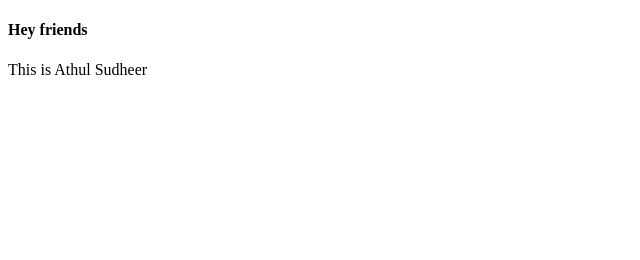
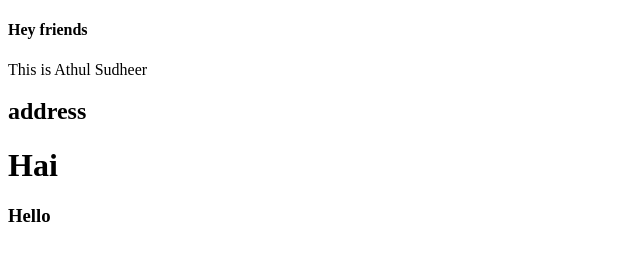
Before and after one commit to athul2200/datewithgit-sample, a plain HTML site: page index2.html in a window 1280 px wide. Shown: the whole page, without its empty margins (0-640 px from the left). Drawn offline with Linux system fonts and the light colour scheme.

Commit message:
index2 again modified

```diff
--- a/index2.html
+++ b/index2.html
@@ -8,5 +8,8 @@
 <body>
     <h4>Hey friends</h4>
     This is Athul Sudheer
+    <h2>address</h2>
+    <h1>Hai</h1>
+    <h3>Hello</h3>
 </body>
 </html>
```
